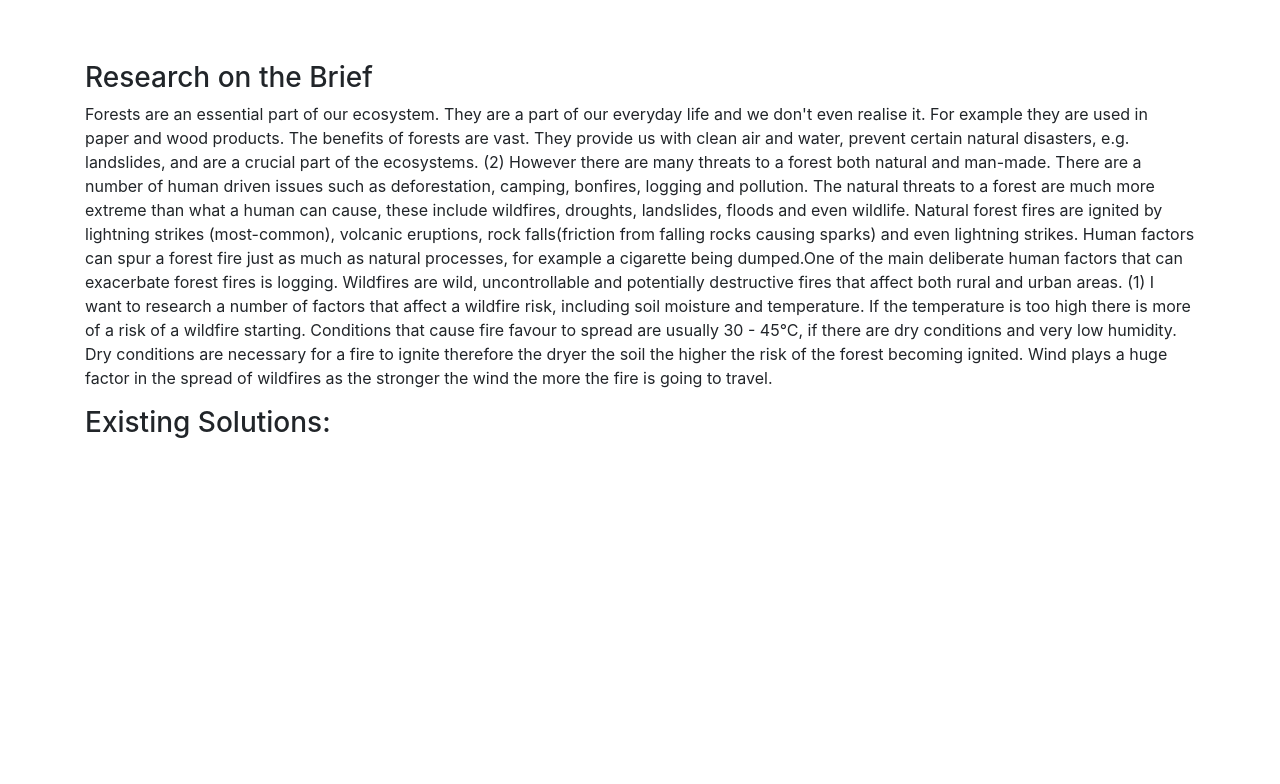
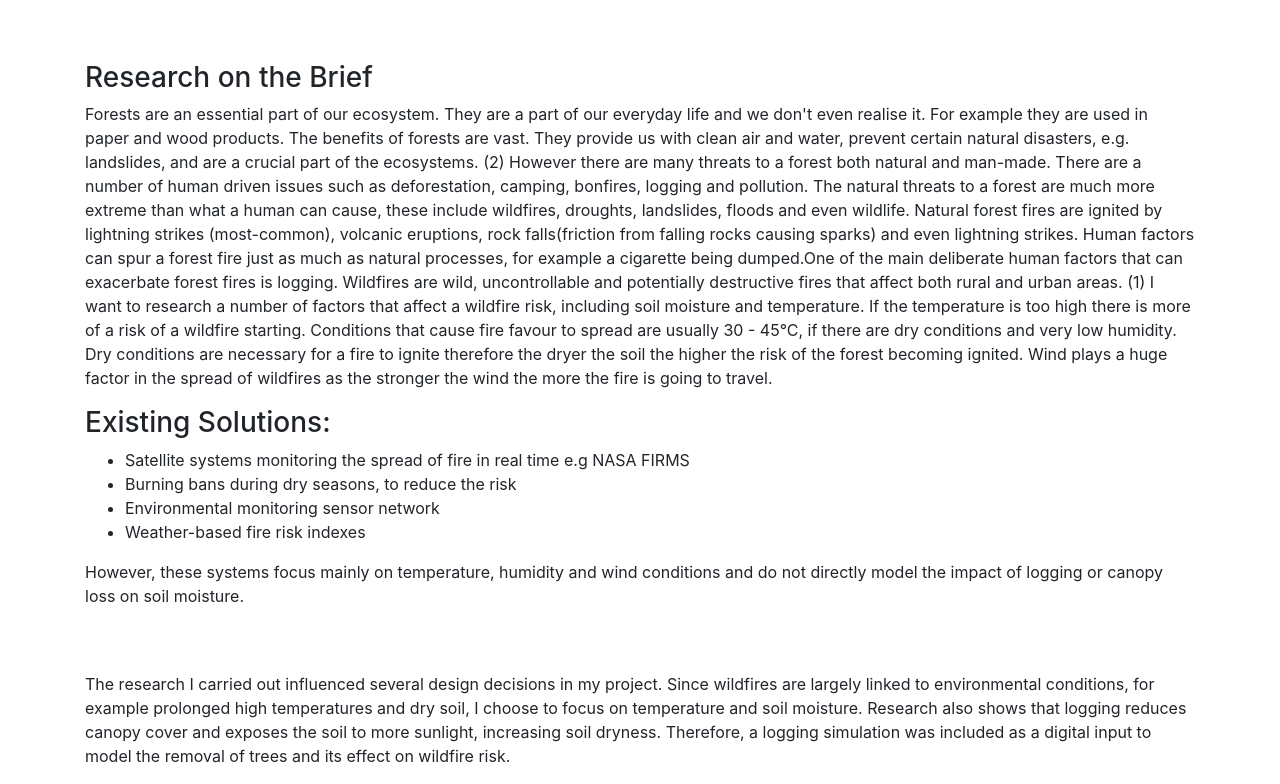
Before and after one commit to LucyFinn/LC-Project, a plain HTML site: page Report/investigation.html in a window 1280 px wide. Shown: the part 445-1229 px from the top of the page. Before the commit the page ends 893 px from the top, so only its background shows below. Drawn offline with nearby package versions, Linux system fonts and the light colour scheme.

Commit message:
Update investigation.html

```diff
--- a/Report/investigation.html
+++ b/Report/investigation.html
@@ -77,8 +77,16 @@ Conditions that cause fire favour to spread are usually 30 - 45°C, if there are
  </p>
 
       <h3><u></u>Existing Solutions:</u></h3>
+      <ul>
+        <li>Satellite systems monitoring the spread of fire in real time e.g NASA FIRMS</li>
+        <li>Burning bans during dry seasons, to reduce the risk</li>
+        <li>Environmental monitoring sensor network</li>
+        <li>Weather-based fire risk indexes
+</li>
+      </ul>
 
-
+      <p>However, these systems focus mainly on temperature, humidity and wind conditions and do not directly model the impact of logging or canopy loss on soil moisture.</p> <br/> <br/>
+      <p>The research I carried out influenced several design decisions in my project. Since wildfires are largely linked to environmental conditions, for example prolonged high temperatures and dry soil, I choose to focus on temperature and soil moisture.  Research also shows that logging reduces canopy cover and exposes the soil to more sunlight, increasing soil dryness. Therefore, a logging simulation was included as a digital input to model the removal of trees and its effect on wildfire risk.</p>
     </div>
 
 
```
